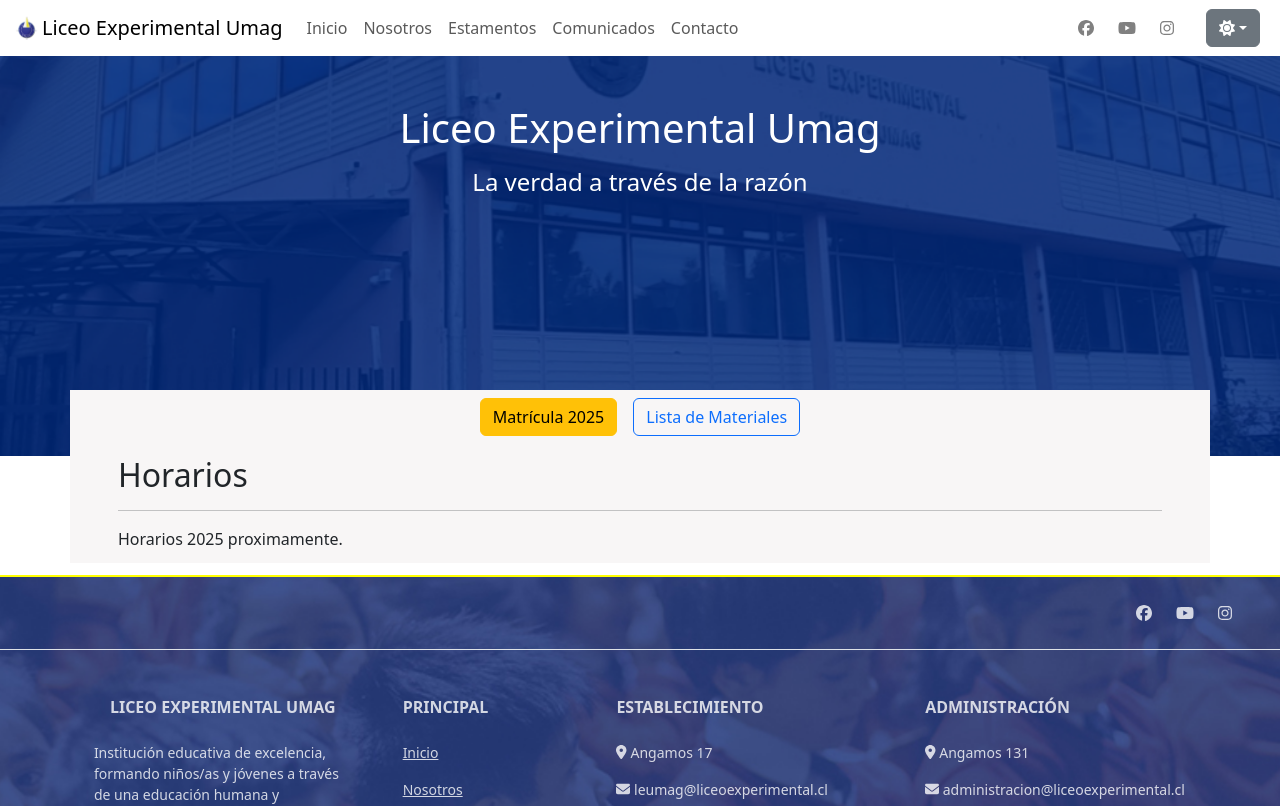
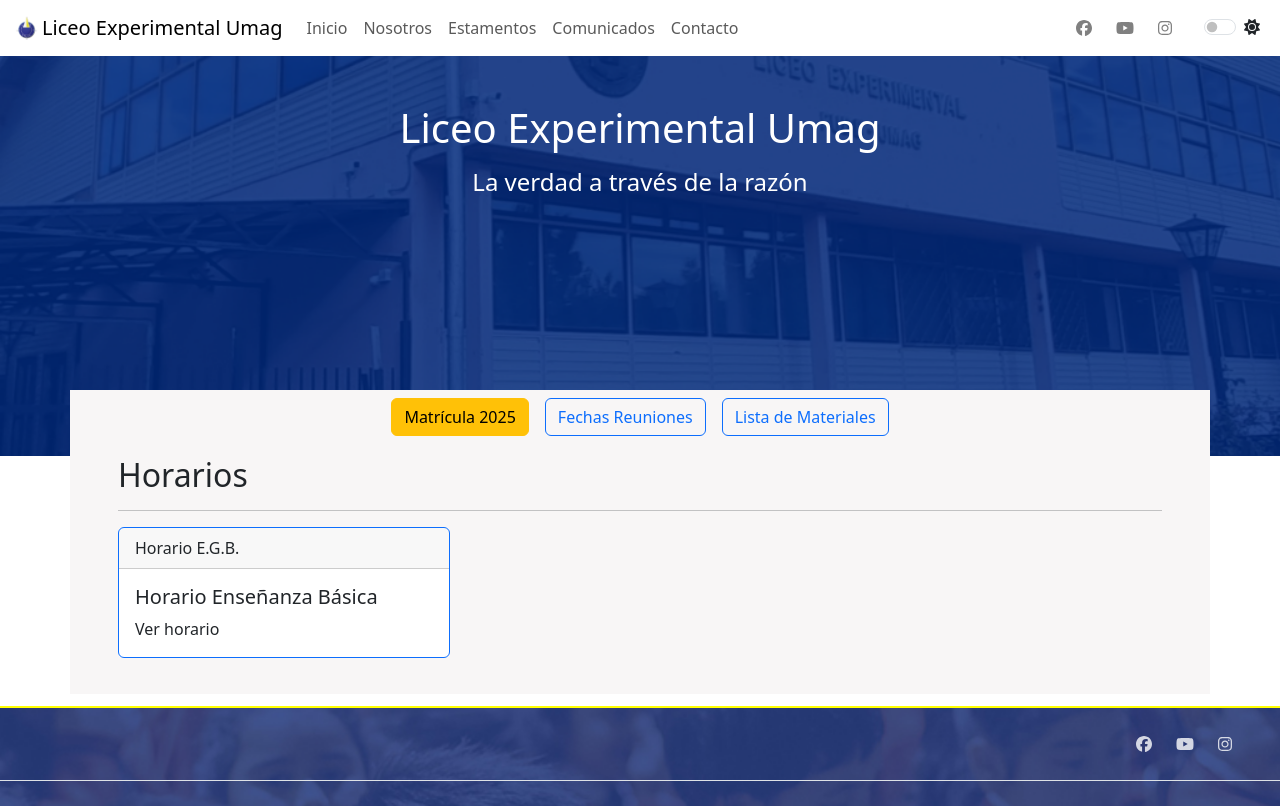
Before and after one commit to LuisSubiabre/leumag, a React (Vite) app: page /Horarios in a window 1280 px wide. Shown: the top 806 px of the page. Built offline with nearby package versions, Linux system fonts and the light colour scheme.

Commit message:
chore: actualizaciones

```diff
--- a/src/App.jsx
+++ b/src/App.jsx
@@ -1,27 +1,25 @@
-import 'bootstrap/dist/js/bootstrap.bundle.min.js';
-import { BrowserRouter as Router, Routes, Route } from 'react-router-dom';
+import "bootstrap/dist/js/bootstrap.bundle.min.js";
+import { BrowserRouter as Router, Routes, Route } from "react-router-dom";
 import NavbarTop from "./components/NavbarTop";
-import Home from './components/Home';
-import { Header } from './components/Header';
-import { Estamentos } from './components/Estamentos';
-import Nosotros from './components/Nosotros';
-import Contacto from './components/Contacto';
-import Footer from './components/Footer';
-import Horarios from './pages/Horarios';
-import Materiales from './pages/Materiales';
-import Evaluaciones from './pages/Evaluaciones';
-import Noticia from './components/Noticia';
-import Noticias from './components/Noticias';
-import ScrollToTop from './components/ScrollToTop';
-import NotFound from './components/NotFound';
-import { Comunicados } from './pages/Comunicados';
-import SocioeconomicForm from './pages/SocioeconomicForm';
-import MatriculaPage from './pages/MatriculaPage';
-
+import Home from "./components/Home";
+import { Header } from "./components/Header";
+import { Estamentos } from "./components/Estamentos";
+import Nosotros from "./components/Nosotros";
+import Contacto from "./components/Contacto";
+import Footer from "./components/Footer";
+import Horarios from "./pages/Horarios";
+import Materiales from "./pages/Materiales";
+import Evaluaciones from "./pages/Evaluaciones";
+import Noticia from "./components/Noticia";
+import Noticias from "./components/Noticias";
+import ScrollToTop from "./components/ScrollToTop";
+import NotFound from "./components/NotFound";
+import { Comunicados } from "./pages/Comunicados";
+import SocioeconomicForm from "./pages/SocioeconomicForm";
+import MatriculaPage from "./pages/MatriculaPage";
+import Reuniones from "./pages/Reuniones";
 
 function App() {
-
-
   return (
     <Router>
       <ScrollToTop />
@@ -36,10 +34,11 @@ function App() {
         <Route path="/Horarios" element={<Horarios />} />
         <Route path="/Materiales" element={<Materiales />} />
         <Route path="/Evaluaciones" element={<Evaluaciones />} />
-        <Route path='/Noticia/:id' element={<Noticia />} />
-        <Route path='/Noticias' element={<Noticias />} />
+        <Route path="/Noticia/:id" element={<Noticia />} />
+        <Route path="/Noticias" element={<Noticias />} />
         <Route path="/Comunicados" element={<Comunicados />} />
         <Route path="/Becas" element={<SocioeconomicForm />} />
+        <Route path="/Reuniones" element={<Reuniones />} />
         <Route path="/matricula" element={<MatriculaPage />} />
         <Route path="*" element={<NotFound />} /> {/* Ruta para manejar 404 */}
       </Routes>
--- a/src/components/EquipoDocente.jsx
+++ b/src/components/EquipoDocente.jsx
@@ -1,9 +1,7 @@
-import React from "react";
 import { EquipoParvulos } from "./EquipoParvulos";
 import { EquipoBasica } from "./EquipoBasica";
 import { EquipoMedia } from "./EquipoMedia";
 import { EquipoDocenteAdmin } from "./EquipoDocenteAdmin";
-import { Row, Col } from "react-bootstrap";
 
 export const EquipoDocente = () => {
   return (
--- a/src/components/Header.jsx
+++ b/src/components/Header.jsx
@@ -1,16 +1,27 @@
-import React from 'react';
-import bgImagen from '../assets/img/hero.png';
-import { ButtonAccess } from './ButtonAccess';
+import bgImagen from "../assets/img/hero.png";
+import { ButtonAccess } from "./ButtonAccess";
 
 export const Header = () => {
   return (
     <>
       <div className="d-flex flex-column">
-                <div className="pt-5 text-center bg-image d-flex flex-column justify-content-between parallax-container" style={{ backgroundImage: `url(${bgImagen})`, backgroundRepeat: 'no-repeat', backgroundSize: 'cover', backgroundPosition: 'center', height: '400px' }}>
-                    <div className="mask"> {/* Agrega una máscara para oscurecer el fondo */}
-
+        <div
+          className="pt-5 text-center bg-image d-flex flex-column justify-content-between parallax-container"
+          style={{
+            backgroundImage: `url(${bgImagen})`,
+            backgroundRepeat: "no-repeat",
+            backgroundSize: "cover",
+            backgroundPosition: "center",
+            height: "400px",
+          }}
+        >
+          <div className="mask">
+            {" "}
+            {/* Agrega una máscara para oscurecer el fondo */}
             <div className="d-flex justify-content-center align-items-center h-100">
-                            <div className="text-white" style={{ filter: 'none' }}> {/* Fondo opaco */}
+              <div className="text-white" style={{ filter: "none" }}>
+                {" "}
+                {/* Fondo opaco */}
                 <h1 className="mb-3">Liceo Experimental Umag</h1>
                 <h4 className="mb-3">La verdad a través de la razón</h4>
                 {/* <a data-mdb-ripple-init className="btn btn-outline-light btn-lg" href="#!" role="button">A</a> */}
@@ -18,28 +29,24 @@ export const Header = () => {
             </div>
           </div>
           <div className="container contenedor">
-                        <div className="d-flex justify-content-center align-items-center"> {/* Fixed className */}
+            <div className="d-flex justify-content-center align-items-center">
+              {" "}
+              {/* Fixed className */}
               <ButtonAccess
-                                name={'Matrícula 2025'}
-                                link={'/matricula'}
-                                color={'btn-warning'} />
-{/*
-
-                            <ButtonAccess
-                                name={'Horarios'}
-                                link={'/Horarios'} /> */}
-
+                name={"Matrícula 2025"}
+                link={"/matricula"}
+                color={"btn-warning"}
+              />
+              <ButtonAccess name={"Fechas Reuniones"} link={"/Reuniones"} />
+              {/* <ButtonAccess name={"Horarios"} link={"/Horarios"} /> */}
               {/* <ButtonAccess
                                 name={'Evaluaciones'}
                                 link={'/Evaluaciones'} /> */}
-                            <ButtonAccess
-                                name={'Lista de Materiales'}
-                                link={'/Materiales'} />
+              <ButtonAccess name={"Lista de Materiales"} link={"/Materiales"} />
             </div>
           </div>
         </div>
       </div>
-
     </>
   );
 };
--- a/src/components/Home.jsx
+++ b/src/components/Home.jsx
@@ -1,4 +1,4 @@
-import React, { useEffect, useState } from "react";
+import { useEffect, useState } from "react";
 import Posts from "./Posts";
 import { Documentos } from "./Documentos";
 import Externos from "./Externos";
@@ -6,7 +6,6 @@ import Modal from "react-bootstrap/Modal";
 import Button from "react-bootstrap/Button";
 import imgComunicado from "/comunicados/com030325.png";
 import { ComunicadosComponent } from "./ComunicadosComponent";
-import { Link } from "react-router-dom";
 
 // Componente del modal
 function MyVerticallyCenteredModal(props) {
@@ -46,10 +45,10 @@ function MyVerticallyCenteredModal(props) {
 
 // Componente principal Home
 function Home() {
-  const [modalShow, setModalShow] = useState(true);
+  const [modalShow, setModalShow] = useState(false);
 
   useEffect(() => {
-    setModalShow(true);
+    setModalShow(false);
   }, []);
 
   return (
--- a/src/components/NavbarTop.jsx
+++ b/src/components/NavbarTop.jsx
@@ -1,8 +1,7 @@
-import React, { useState, useEffect } from "react";
+import { useState, useEffect } from "react";
 import { FontAwesomeIcon } from "@fortawesome/react-fontawesome";
 import { faSun, faMoon } from "@fortawesome/free-solid-svg-icons";
 import logoImage from "../assets/img/logo.png";
-import Button from "react-bootstrap/Button";
 import { Link, NavLink } from "react-router-dom";
 import RedesSociales from "./RedesSociales";
 
@@ -81,41 +80,22 @@ const NavbarTop = () => {
           <RedesSociales colorRSS="gray" />
         </div>
 
-        <div className="dropdown mx-2">
-          <button
-            className="btn btn-secondary dropdown-toggle"
-            type="button"
-            id="dropdownMenuButton"
-            data-bs-toggle="dropdown"
-            aria-expanded="false"
-            role="Cambiar color del tema"
-          >
+        <div className="form-check form-switch mx-2">
+          <input
+            className="form-check-input"
+            type="checkbox"
+            id="themeSwitch"
+            checked={isDarkMode}
+            onChange={() => handleThemeChange(isDarkMode ? "claro" : "oscuro")}
+          />
+          <label className="form-check-label" htmlFor="themeSwitch">
             <FontAwesomeIcon icon={isDarkMode ? faMoon : faSun} />
-          </button>
-          <ul className="dropdown-menu" aria-labelledby="dropdownMenuButton">
-            <li>
-              <button
-                className="dropdown-item"
-                onClick={() => handleThemeChange("claro")}
-              >
-                <FontAwesomeIcon icon={faSun} /> Claro
-              </button>
-            </li>
-            <li>
-              <button
-                className="dropdown-item"
-                onClick={() => handleThemeChange("oscuro")}
-              >
-                <FontAwesomeIcon icon={faMoon} /> Oscuro
-              </button>
-            </li>
-          </ul>
+          </label>
         </div>
 
-        <div className="text-end">
-          {/* <Button variant="primary" className='mx-2' onClick={() => window.open('http://latium.cl/leumag/ph/funcionario/', '_blank')}>Funcionario</Button>
+        <div className="text-end"></div>
+        {/* <Button variant="primary" className='mx-2' onClick={() => window.open('http://latium.cl/leumag/ph/funcionario/', '_blank')}>Funcionario</Button>
                     <Button variant="primary" className='mx-2' onClick={() => window.open('http://latium.cl/leumag/ph/apoderado/', '_blank')}>Apoderado</Button> */}
-        </div>
       </div>
     </nav>
   );
--- a/src/components/Posts.jsx
+++ b/src/components/Posts.jsx
@@ -1,7 +1,7 @@
-import { useState, useEffect } from 'react';
-import axios from 'axios';
-import { Link } from 'react-router-dom';
-import { Row, Col, Card, Image, Button } from "react-bootstrap";
+import { useState, useEffect } from "react";
+import axios from "axios";
+import { Link } from "react-router-dom";
+import { Row, Col, Card } from "react-bootstrap";
 
 const Posts = () => {
   const [posts, setPosts] = useState([]);
@@ -10,22 +10,38 @@ const Posts = () => {
   useEffect(() => {
     const fetchPosts = async () => {
       try {
-                const response = await axios.get('https://portal.liceoexperimental.cl/wp-json/wp/v2/posts?per_page=4');
-                const postsData = await Promise.all(response.data.map(async (post) => {
-                    const { featured_media: featuredMediaId, id, title, content, link } = post;
-                    const featuredMediaResponse = featuredMediaId ? await axios.get(`https://portal.liceoexperimental.cl/wp-json/wp/v2/media/${featuredMediaId}`) : null;
-                    const featuredMedia = featuredMediaResponse ? featuredMediaResponse.data.source_url : null;
+        const response = await axios.get(
+          "https://portal.liceoexperimental.cl/wp-json/wp/v2/posts?per_page=4"
+        );
+        const postsData = await Promise.all(
+          response.data.map(async (post) => {
+            const {
+              featured_media: featuredMediaId,
+              id,
+              title,
+              content,
+              link,
+            } = post;
+            const featuredMediaResponse = featuredMediaId
+              ? await axios.get(
+                  `https://portal.liceoexperimental.cl/wp-json/wp/v2/media/${featuredMediaId}`
+                )
+              : null;
+            const featuredMedia = featuredMediaResponse
+              ? featuredMediaResponse.data.source_url
+              : null;
             return {
               id,
               title: title.rendered,
-                        content: content.rendered.substring(0, 100) + '...',
+              content: content.rendered.substring(0, 100) + "...",
               link,
-                        featuredMedia
+              featuredMedia,
             };
-                }));
+          })
+        );
         setPosts(postsData);
       } catch (error) {
-                console.error('Error fetching data:', error);
+        console.error("Error fetching data:", error);
         // Mostrar mensaje de error al usuario
       } finally {
         setIsLoading(false);
@@ -43,23 +59,34 @@ const Posts = () => {
       ) : (
         <>
           {posts.map((post, index) => (
-
-                        <Col md={3} key={index}>
-
+            <Col md={6} key={index}>
               <Card className="shadow mb-5 bg-body-tertiary rounded">
-                                <Card.Img variant="top" src={post.featuredMedia} alt={post.title} />
+                <Card.Img
+                  variant="top"
+                  src={post.featuredMedia}
+                  alt={post.title}
+                />
                 <Card.Body>
-                                    <Card.Title dangerouslySetInnerHTML={{ __html: post.title }}></Card.Title>
-                                    <Card.Text dangerouslySetInnerHTML={{ __html: post.content }}></Card.Text>
-                                    <div className='d-flex justify-content-end'>
-                                        <Link to={`Noticia/${post.id}`} className="btn btn-primary">Leer más</Link>
+                  <Card.Title
+                    dangerouslySetInnerHTML={{ __html: post.title }}
+                  ></Card.Title>
+                  <Card.Text
+                    dangerouslySetInnerHTML={{ __html: post.content }}
+                  ></Card.Text>
+                  <div className="d-flex justify-content-end">
+                    <Link to={`Noticia/${post.id}`} className="btn btn-primary">
+                      Leer más
+                    </Link>
                   </div>
                 </Card.Body>
               </Card>
             </Col>
           ))}
-                    <div className="mb-2 d-flex flex-row-reverse bd-highlight"><Link to="/Noticias" className="btn btn-primary">Ver todas las noticias</Link></div>
-
+          <div className="mb-2 d-flex flex-row-reverse bd-highlight">
+            <Link to="/Noticias" className="btn btn-primary">
+              Ver todas las noticias
+            </Link>
+          </div>
         </>
       )}
     </Row>
--- a/src/pages/Horarios.jsx
+++ b/src/pages/Horarios.jsx
@@ -1,43 +1,46 @@
-import React from 'react';
-import { Card } from 'react-bootstrap';
+import { Card } from "react-bootstrap";
 
 const Horarios = () => {
   return (
     <div className="container contenedor px-5">
       <h2> Horarios</h2>
       <hr />
-            {/* <div className="row">
+      <div className="row">
         <div className="col-md-4">
-                    <a href='https://docs.google.com/spreadsheets/d/1x1BKq2yg9oTURQV8xOlJ_E2wY9mwt5CACvmFglWUSkU/edit?gid=1663824483#gid=1663824483' target="_blank" rel="noopener noreferrer" className='link-underlinelink-offset-2 link-underline link-underline-opacity-0'>
+          <a
+            href="https://docs.google.com/spreadsheets/d/1fUwU7cMuxsQGhjg6mysj6W8YoKv_mycZA1QlpYSmbZ4/edit?gid=1663824483#gid=1663824483"
+            target="_blank"
+            rel="noopener noreferrer"
+            className="link-underlinelink-offset-2 link-underline link-underline-opacity-0"
+          >
             <Card border="primary" className="mb-4 btnCard">
               <Card.Header>Horario E.G.B.</Card.Header>
               <Card.Body>
                 <Card.Title>Horario Enseñanza Básica</Card.Title>
-                                <Card.Text>
-                                    Ver horario
-                                </Card.Text>
+                <Card.Text>Ver horario</Card.Text>
               </Card.Body>
             </Card>
           </a>
         </div>
-                <div className="col-md-4">
-                    <a href='https://docs.google.com/spreadsheets/d/1Xd3OOQxeUJFRraxwiu_vkVBDycjZpICS3ttpl1k0kkU/edit?gid=0#gid=0' target="_blank" rel="noopener noreferrer" className='link-underlinelink-offset-2 link-underline link-underline-opacity-0'>
+        {/* <div className="col-md-4">
+          <a
+            href="https://docs.google.com/spreadsheets/d/1Xd3OOQxeUJFRraxwiu_vkVBDycjZpICS3ttpl1k0kkU/edit?gid=0#gid=0"
+            target="_blank"
+            rel="noopener noreferrer"
+            className="link-underlinelink-offset-2 link-underline link-underline-opacity-0"
+          >
             <Card border="primary" className="mb-4 btnCard">
               <Card.Header>Horario E.M.</Card.Header>
               <Card.Body>
                 <Card.Title>Horario Enseñanza Media</Card.Title>
-                                <Card.Text>
-                                    Ver horario
-                                </Card.Text>
+                <Card.Text>Ver horario</Card.Text>
               </Card.Body>
             </Card>
           </a>
+        </div> */}
       </div>
-
-            </div> */}
-            Horarios 2025 proximamente.
-
-        </div >
+      {/* Horarios 2025 proximamente. */}
+    </div>
   );
 };
 
--- a/src/pages/Materiales.jsx
+++ b/src/pages/Materiales.jsx
@@ -1,4 +1,3 @@
-import React from "react";
 import { Card } from "react-bootstrap";
 
 const Materiales = () => {
```
Also changed, not shown: src/components/EquipoAsistentes.jsx (+52 -61 lines), src/components/EquipoBasica.jsx (+45 -78 lines), src/components/EquipoMedia.jsx (+43 -64 lines), src/pages/Reuniones.jsx (added, +19 -0 lines), public/images/reuniones.png (added). Lines whose indentation alone changed are shown as unchanged.
